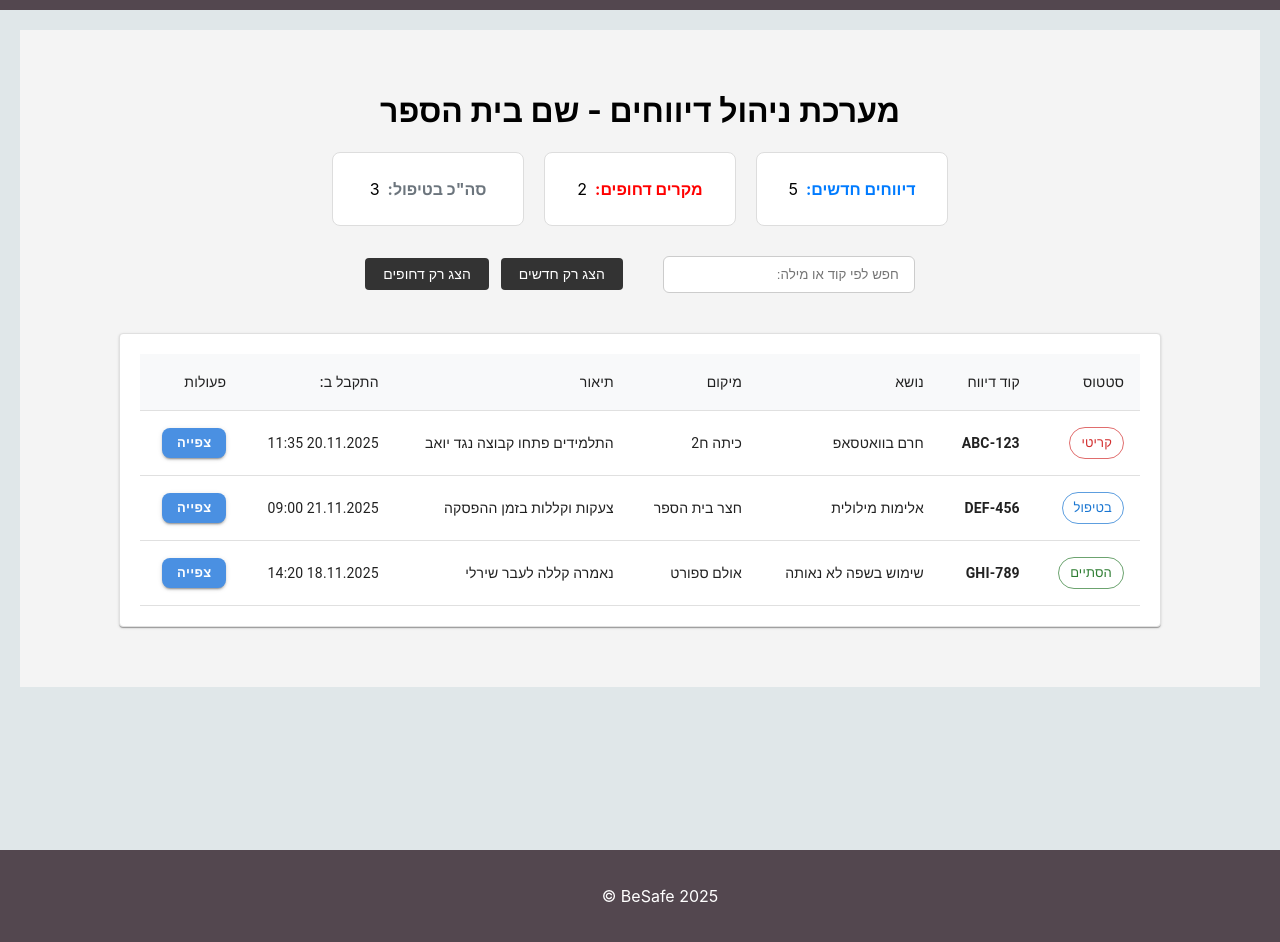
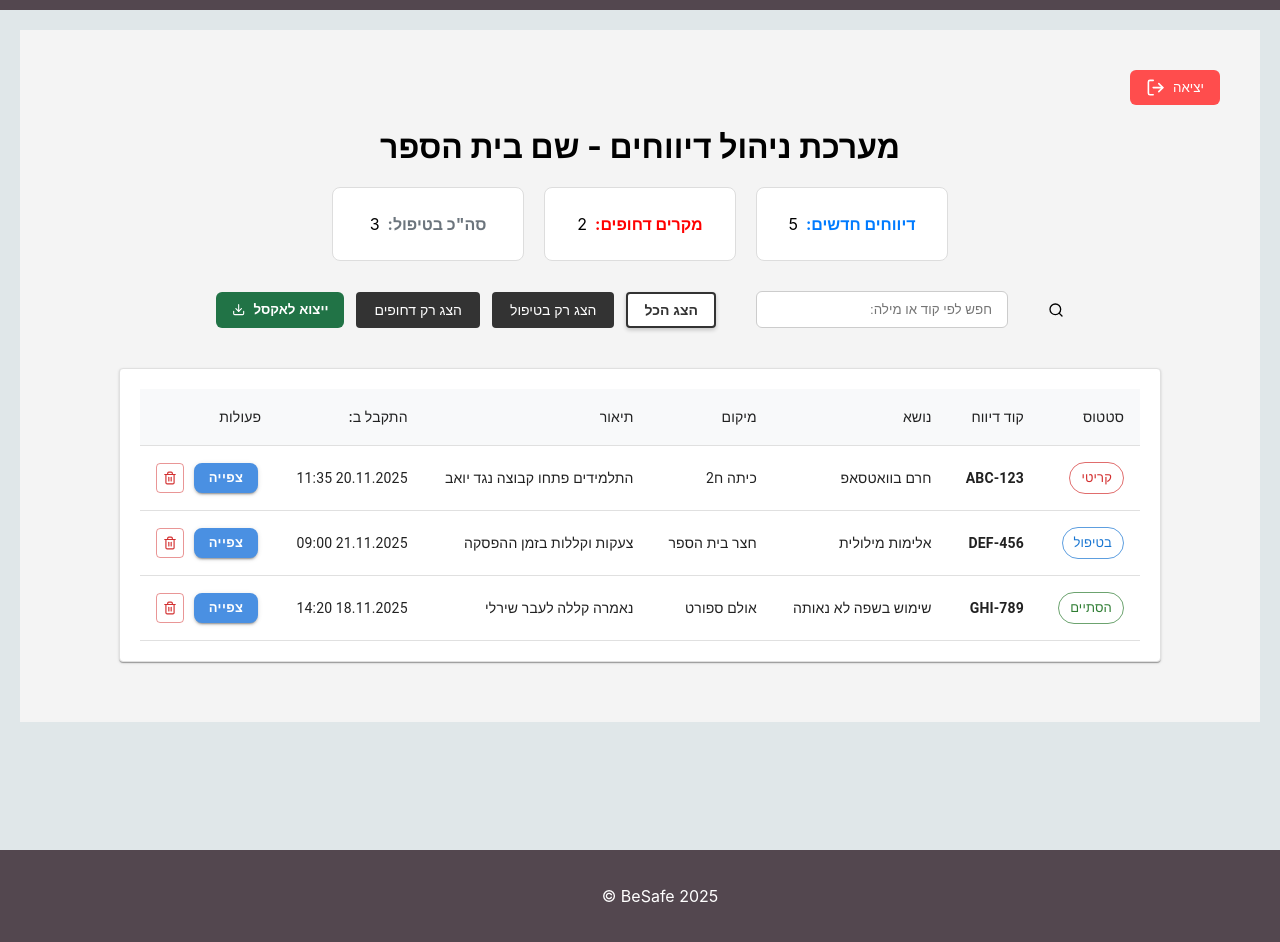
Before and after one commit to MorKahalani/QueenB-Hackathon-TeamGavriel, a React (Vite) app in the folder client/: page /admin in a window 1280 px wide. Shown: the top 942 px of the page. Built offline with nearby package versions, Linux system fonts and the light colour scheme; no server answers.

Commit message:
Added ExportButton, status badges, search icon and delete logic

```diff
--- /dev/null
+++ b/client/src/components/ExportButton/ExportButton.jsx
@@ -0,0 +1,42 @@
+import React from 'react';
+import { FiDownload } from "react-icons/fi"; // ייבוא האייקון
+import styles from './ExportButton.module.css';
+
+const ExportButton = ({ data }) => {
+  const handleExport = () => {
+    // 1. הגדרת כותרות העמודות והנתונים
+    const headers = "קוד דיווח,סטטוס,נושא,מיקום,התקבל ב:";
+    const rows = data.map(r =>
+      `${r.id},${r.status},${r.subject},${r.location},${r.date}`
+    ).join("\n");
+
+    const csvContent = headers + "\n" + rows;
+
+    // 2. הוספת BOM (Byte Order Mark) לתיקון העברית באקסל
+    const universalBOM = "\uFEFF";
+
+    // 3. יצירת אובייקט ה-Blob עם הקידוד הנכון
+    const blob = new Blob([universalBOM + csvContent], { type: 'text/csv;charset=utf-8' });
+    const url = URL.createObjectURL(blob);
+
+    // 4. יצירת אלמנט הורדה זמני והפעלתו
+    const link = document.createElement("a");
+    link.setAttribute("href", url);
+    link.setAttribute("download", "דיווחים_besafe.csv");
+    document.body.appendChild(link);
+    link.click();
+
+    // 5. ניקוי
+    document.body.removeChild(link);
+    URL.revokeObjectURL(url);
+  };
+
+  return (
+    <button className={styles.exportBtn} onClick={handleExport}>
+      <span>ייצוא לאקסל</span>
+      <FiDownload />
+    </button>
+  );
+};
+
+export default ExportButton;
--- /dev/null
+++ b/client/src/components/ExportButton/ExportButton.module.css
@@ -0,0 +1,17 @@
+.exportBtn {
+  display: flex;
+  align-items: center;
+  gap: 8px;
+  background-color: #217346;
+  color: white;
+  border: none;
+  padding: 8px 16px;
+  border-radius: 6px;
+  cursor: pointer;
+  font-weight: bold;
+  transition: background 0.3s;
+}
+
+.exportBtn:hover {
+  background-color: #1a5a37;
+}
--- /dev/null
+++ b/client/src/components/LogoutButton/LogoutButton.css
@@ -0,0 +1,21 @@
+.logout-btn {
+  display: flex;
+  align-items: center;
+  gap: 8px; /* רווח בין הטקסט לאייקון */
+  background-color: #ff4d4d;
+  color: white;
+  border: none;
+  padding: 8px 16px;
+  border-radius: 6px;
+  cursor: pointer;
+  font-family: sans-serif;
+  transition: background 0.3s;
+}
+
+.logout-btn:hover {
+  background-color: #cc0000;
+}
+
+.btn-icon {
+  font-size: 1.2rem;
+}
--- /dev/null
+++ b/client/src/components/LogoutButton/LogoutButton.jsx
@@ -0,0 +1,20 @@
+import React from 'react';
+import { FiLogOut } from "react-icons/fi";
+import './LogoutButton.css';
+
+const LogoutButton = () => {
+  const handleLogout = () => {
+    //
+    console.log("המשתמש התנתק");
+    alert("מתנתק מהמערכת...");
+  };
+
+  return (
+    <button className="logout-btn" onClick={handleLogout}>
+      <span className="btn-text">יציאה</span>
+      <FiLogOut className="btn-icon" />
+    </button>
+  );
+};
+
+export default LogoutButton;
--- a/client/src/components/ReportsTable/ReportsTable.jsx
+++ b/client/src/components/ReportsTable/ReportsTable.jsx
@@ -1,8 +1,9 @@
 import { Table, TableBody, TableCell, TableContainer, TableHead, TableRow, Paper, Chip, Button } from '@mui/material';
 import styles from './ReportsTable.module.css';
 import PropTypes from 'prop-types';
+import { FiTrash2 } from "react-icons/fi";
 
-const ReportsTable = ({reports}) => {
+const ReportsTable = ({ reports, onDelete }) => {
   return (
     <TableContainer component={Paper} className={styles.tableWrapper}>
       <Table dir="rtl">
@@ -40,11 +41,24 @@ const ReportsTable = ({reports}) => {
               <TableCell align="right" style={{ maxWidth: '200px',whiteSpace: 'nowrap', overflow: 'hidden',
                 textOverflow: 'ellipsis' }}>{report.description}</TableCell>
               <TableCell align="right">{report.date}</TableCell>
-              <TableCell align="right">
-                <Button variant="contained" size="small" className={styles.viewBtn}>
-                  צפייה
-                </Button>
-              </TableCell>
+
+             <TableCell align="right">
+  <div style={{ display: 'flex', gap: '10px', justifyContent: 'flex-end' }}>
+    <Button variant="contained" size="small" className={styles.viewBtn}>
+      צפייה
+    </Button>
+    <Button
+      variant="outlined"
+      color="error"
+      onClick={() => onDelete(report.id)}
+      style={{ minWidth: 'auto', padding: '6px' }}
+    >
+      <FiTrash2 />
+    </Button>
+  </div>
+</TableCell>
+
+
             </TableRow>
           ))
           )}
--- a/client/src/pages/AdminPage/AdminPage.jsx
+++ b/client/src/pages/AdminPage/AdminPage.jsx
@@ -1,15 +1,19 @@
+import LogoutButton from '../../components/LogoutButton/LogoutButton';
+import ExportButton from '../../components/ExportButton/ExportButton';
 import styles from './AdminPage.module.css';
 import ReportsTable from '../../components/ReportsTable/ReportsTable';
 import StatCard from '../../components/StatCard/StatCard';
 import {useState} from 'react';
+import { FiSearch } from "react-icons/fi";
 
 const mockReports = [
-  { id: 'ABC-123', status: 'קריטי', subject: 'חרם בוואטסאפ',location: 'כיתה ח2' , description: 'התלמידים פתחו קבוצה נגד יואב',date: '20.11.2025 11:35' },
+  { id: 'ABC-123', status: 'קריטי', subject: 'חרם בוואטסאפ', location: 'כיתה ח2' , description: 'התלמידים פתחו קבוצה נגד יואב', date: '20.11.2025 11:35' },
   { id: 'DEF-456', status: 'בטיפול', subject: 'אלימות מילולית', location: 'חצר בית הספר' , description:'צעקות וקללות בזמן ההפסקה', date: '21.11.2025 09:00' },
   { id: 'GHI-789', status: 'הסתיים', subject: 'שימוש בשפה לא נאותה', location: 'אולם ספורט' , description:'נאמרה קללה לעבר שירלי', date: '18.11.2025 14:20' },
 ];
 
 const AdminPage = () => {
+    const [activeFilter, setActiveFilter] = useState('all');
     const [reports, setReports] = useState(mockReports);
 
     const handleSearch = (event) => {
@@ -20,30 +24,69 @@ const AdminPage = () => {
             report.location.toLowerCase().includes(searchTerm)
         );
         setReports(filtered);
+        setActiveFilter('all'); // איפוס הסינון כשמחפשים ידנית
+    };
+
+    const filterReports = (status) => {
+        setActiveFilter(status);
+        if (status === 'all') {
+            setReports(mockReports);
+        } else {
+            const filtered = mockReports.filter(r => r.status === status);
+            setReports(filtered);
+        }
     };
 
     return (
-        <div className= {styles.adminContainer}>
-            <h1> מערכת ניהול דיווחים - שם בית הספר</h1>
-        <div className= {styles.statsRow}>
+        <div className={styles.adminContainer}>
+            <div className={styles.headerRow}>
+                <LogoutButton />
+                <h1>מערכת ניהול דיווחים - שם בית הספר</h1>
+                <div style={{width: '100px'}}></div>
+            </div>
+
+            <div className={styles.statsRow}>
                 <StatCard label="דיווחים חדשים:" count={5} type="new" />
                 <StatCard label="מקרים דחופים:" count={2} type="urgent" />
                 <StatCard label='סה"כ בטיפול:' count={3} type="process" />
             </div>
+
             <div className={styles.actionsBar}>
+                <FiSearch className={styles.searchIcon} />
                 <input
                     type="text"
-                placeholder= "חפש לפי קוד או מילה:"
+                    placeholder="חפש לפי קוד או מילה:"
                     className={styles.searchInput}
                     onChange={handleSearch}
                 />
+
+                {/* כאן הכנסנו את הכפתורים הדינמיים בתוך ה-return */}
                 <div className={styles.filterButtons}>
-                <button className={styles.blackBtn}>הצג רק חדשים</button>
-                <button className={styles.blackBtn}>הצג רק דחופים</button>
+                    <button
+                        className={`${styles.blackBtn} ${activeFilter === 'all' ? styles.active : ''}`}
+                        onClick={() => filterReports('all')}
+                    >
+                        הצג הכל
+                    </button>
+                    <button
+                        className={`${styles.blackBtn} ${activeFilter === 'בטיפול' ? styles.active : ''}`}
+                        onClick={() => filterReports('בטיפול')}
+                    >
+                        הצג רק בטיפול
+                    </button>
+                    <button
+                        className={`${styles.blackBtn} ${activeFilter === 'קריטי' ? styles.active : ''}`}
+                        onClick={() => filterReports('קריטי')}
+                    >
+                        הצג רק דחופים
+                    </button>
+                    <ExportButton data={reports} />
                 </div>
             </div>
-        <ReportsTable reports ={reports}/>
+
+            <ReportsTable reports={reports}/>
         </div>
     );
 }
+
 export default AdminPage;
--- a/client/src/pages/AdminPage/AdminPage.module.css
+++ b/client/src/pages/AdminPage/AdminPage.module.css
@@ -48,3 +48,20 @@
     text-align: right;
     background-color: white;
 }
+
+.blackBtn {
+    background-color: #333;
+    color: white;
+    border: 2px solid transparent;
+    padding: 8px 16px;
+    cursor: pointer;
+    transition: all 0.3s ease;
+}
+
+.active {
+    background-color: #fff;
+    color: #333;
+    border: 2px solid #333;
+    font-weight: bold;
+    box-shadow: 0 2px 4px rgba(0,0,0,0.2);
+}
--- /dev/null
+++ b/package.json
@@ -0,0 +1,5 @@
+{
+  "dependencies": {
+    "react-icons": "^5.5.0"
+  }
+}
```
Also changed, not shown: 1 other file (tests, documents, lock files or other folders). Lines whose indentation alone changed are shown as unchanged.
